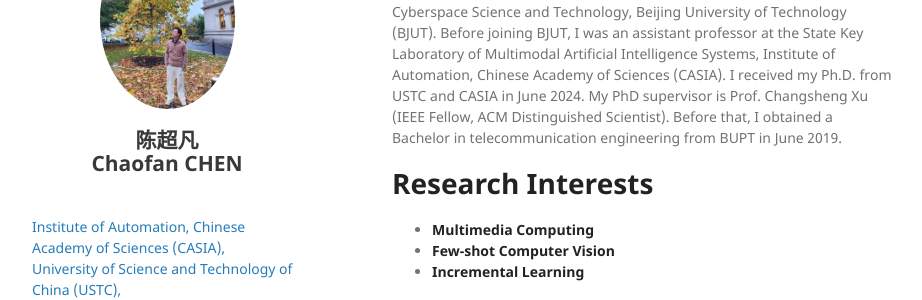
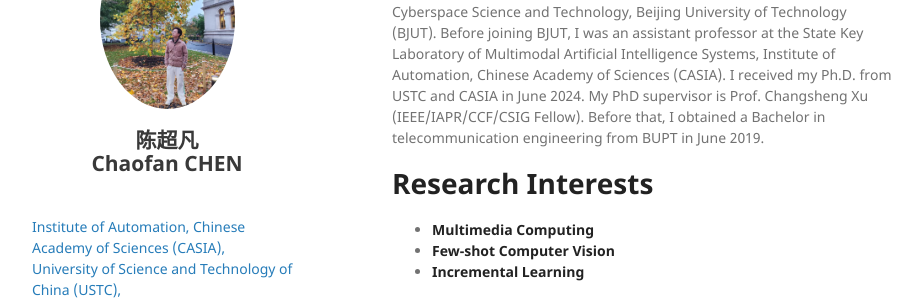
Before and after one commit to chencfccf/chencfccf.github.io, a Jekyll site: the page built from index.md, in a window 1280 px wide and 900 px high. Shown: the part 129-429 px from the top of the window, without its empty margins (178-1100 px from the left). Built offline with Jekyll 4.4.1, drawn with Linux system fonts in a browser that asks for light colours; nearby versions of some CDN libraries; our own code applies the rules of GitHub Pages for plain Markdown files; some of the changed text lies outside the part shown.

Commit message:
Update index.md

```diff
--- a/index.md
+++ b/index.md
@@ -1,5 +1,5 @@
 # Biography
-I am currently a Professor (and a Ph.D. Supervisor) in the College of Cyberspace Science and Technology, Beijing University of Technology (BJUT). Before joining BJUT, I was an assistant professor at the State Key Laboratory of Multimodal Artificial Intelligence Systems, Institute of Automation, Chinese Academy of Sciences (CASIA). I received my Ph.D. from USTC and CASIA in June 2024. My PhD supervisor is Prof. Changsheng Xu (IEEE Fellow, ACM Distinguished Scientist). Before that, I obtained a Bachelor in telecommunication engineering from BUPT in June 2019.
+I am currently a Professor (and a Ph.D. Supervisor) in the College of Cyberspace Science and Technology, Beijing University of Technology (BJUT). Before joining BJUT, I was an assistant professor at the State Key Laboratory of Multimodal Artificial Intelligence Systems, Institute of Automation, Chinese Academy of Sciences (CASIA). I received my Ph.D. from USTC and CASIA in June 2024. My PhD supervisor is Prof. Changsheng Xu (IEEE/IAPR/CCF/CSIG Fellow). Before that, I obtained a Bachelor in telecommunication engineering from BUPT in June 2019.
 
 
 <!-- * **Note: Actively seeking for either Ph.D. or industrial opportunities starting from 2022 Fall.By the way, I was a member of a special class in BUPT, which was composed of 38 top GPA students transfered from other majors. In the year of 2017, this class was officially named as the **Elite Class**.** -->
```
